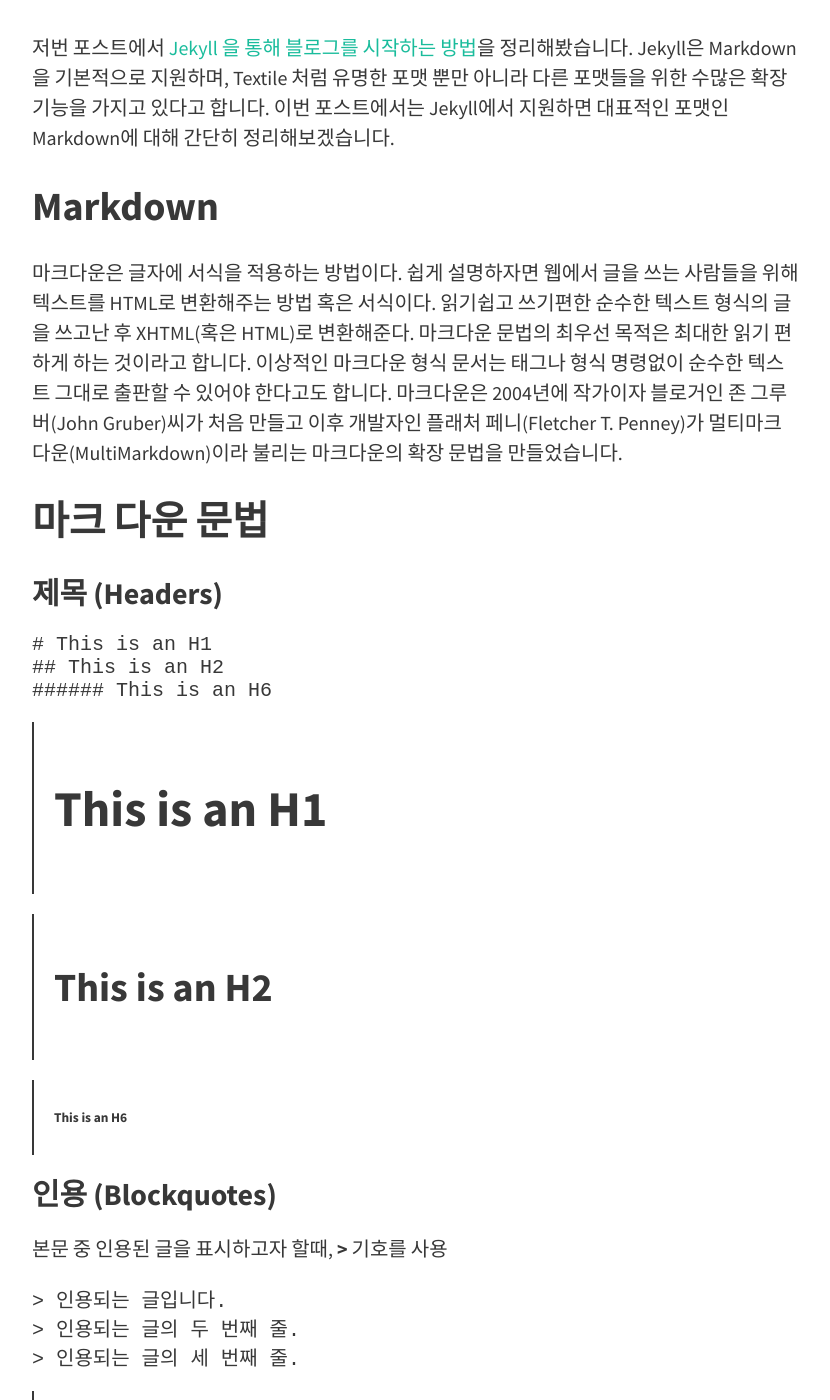
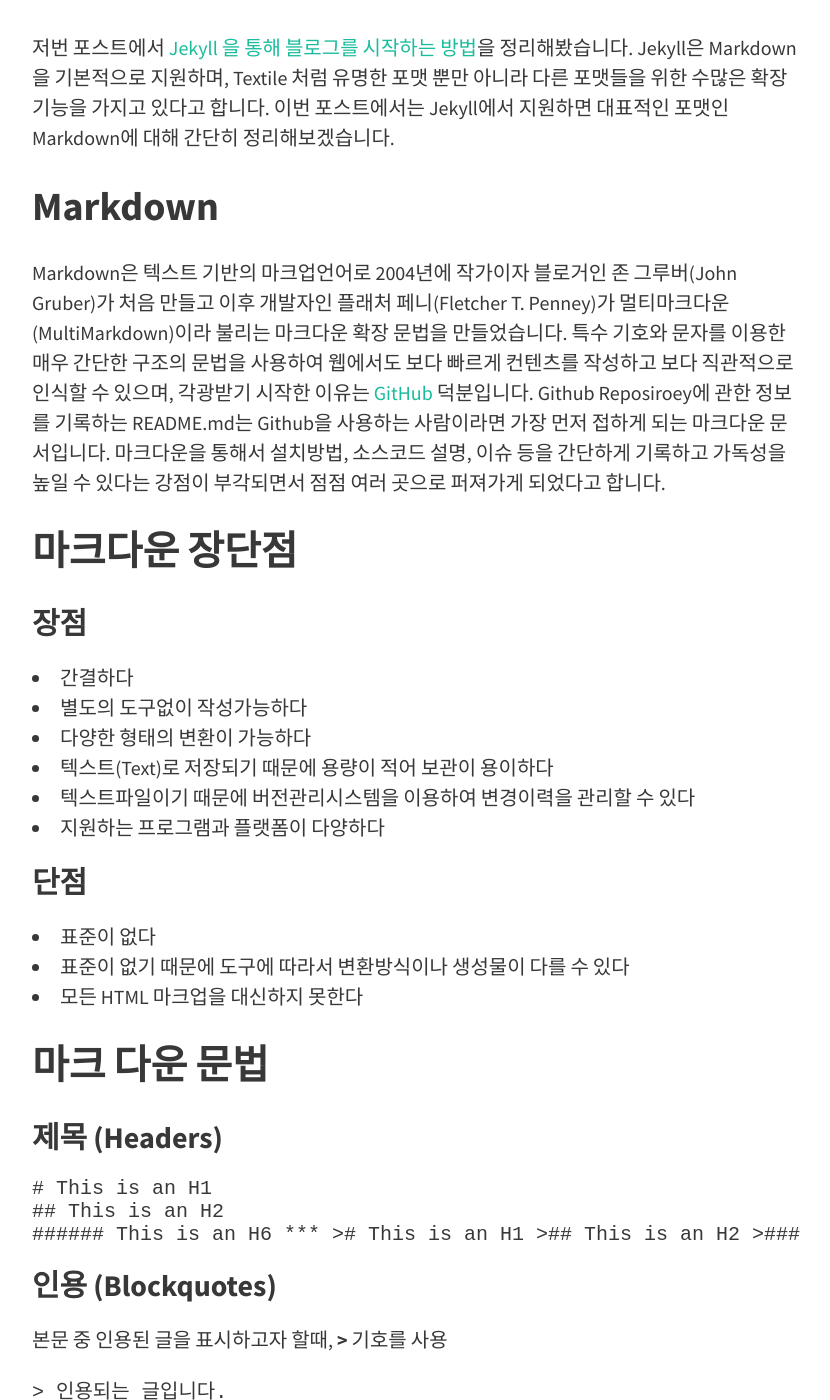
Before and after one commit to gizingun/gizingun.github.com, a Jekyll site: the page built from _posts/2017-09-20-markdown.md, in a window 1280 px wide and 1400 px high, scrolled down 284 px. Shown: the whole window, without its empty margins (224-1054 px from the left). Built offline with Jekyll 4.4.1, drawn with Linux system fonts in a browser that asks for light colours; nearby versions of some CDN libraries.

Commit message:
Markdown 포스트 내용 수정

```diff
--- a/_posts/2017-09-20-markdown.md
+++ b/_posts/2017-09-20-markdown.md
@@ -11,9 +11,28 @@ Jekyll은 Markdown을 기본적으로 지원하며, Textile 처럼 유명한 포
 
 ## Markdown
 
-마크다운은 글자에 서식을 적용하는 방법이다. 쉽게 설명하자면 웹에서 글을 쓰는 사람들을 위해 텍스트를 HTML로 변환해주는 방법 혹은 서식이다. 읽기쉽고 쓰기편한 순수한 텍스트 형식의 글을 쓰고난 후 XHTML(혹은 HTML)로 변환해준다.
-마크다운 문법의 최우선 목적은 최대한 읽기 편하게 하는 것이라고 합니다. 이상적인 마크다운 형식 문서는 태그나 형식 명령없이 순수한 텍스트 그대로 출판할 수 있어야 한다고도 합니다.
-마크다운은 2004년에 작가이자 블로거인 존 그루버(John Gruber)씨가 처음 만들고 이후 개발자인 플래처 페니(Fletcher T. Penney)가 멀티마크다운(MultiMarkdown)이라 불리는 마크다운의 확장 문법을 만들었습니다.
+Markdown은 텍스트 기반의 마크업언어로 2004년에 작가이자 블로거인 존 그루버(John Gruber)가 처음 만들고 이후 개발자인 플래처 페니(Fletcher T. Penney)가 멀티마크다운(MultiMarkdown)이라 불리는 마크다운 확장 문법을 만들었습니다.
+특수 기호와 문자를 이용한 매우 간단한 구조의 문법을 사용하여 웹에서도 보다 빠르게 컨텐츠를 작성하고 보다 직관적으로 인식할 수 있으며, 각광받기 시작한 이유는 [GitHub](https://github.com) 덕분입니다. Github Reposiroey에 관한 정보를 기록하는 README.md는 Github을 사용하는 사람이라면 가장 먼저 접하게 되는 마크다운 문서입니다.
+마크다운을 통해서 설치방법, 소스코드 설명, 이슈 등을 간단하게 기록하고 가독성을 높일 수 있다는 강점이 부각되면서 점점 여러 곳으로 퍼져가게 되었다고 합니다.
+
+
+## 마크다운 장단점
+
+### 장점
+
+* 간결하다
+* 별도의 도구없이 작성가능하다
+* 다양한 형태의 변환이 가능하다
+* 텍스트(Text)로 저장되기 때문에 용량이 적어 보관이 용이하다
+* 텍스트파일이기 때문에 버전관리시스템을 이용하여 변경이력을 관리할 수 있다
+* 지원하는 프로그램과 플랫폼이 다양하다
+
+### 단점
+
+* 표준이 없다
+* 표준이 없기 때문에 도구에 따라서 변환방식이나 생성물이 다를 수 있다
+* 모든 HTML 마크업을 대신하지 못한다
+
 
 ## 마크 다운 문법
 
@@ -22,12 +41,9 @@ Jekyll은 Markdown을 기본적으로 지원하며, Textile 처럼 유명한 포
 	# This is an H1
 	## This is an H2
 	###### This is an H6
-
-
+***
 ># This is an H1
-
 >## This is an H2
-
 >###### This is an H6
 
 ### 인용 (Blockquotes)
@@ -66,5 +82,6 @@ Jekyll은 Markdown을 기본적으로 지원하며, Textile 처럼 유명한 포
 
 # 참고
 
-[Jekyll Docs](https://jekyllrb-ko.github.io/docs/posts/)
-[존 그루버 마크다운 페이지 번역](https://nolboo.kim/blog/2013/09/07/john-gruber-markdown/)
+* [Jekyll Docs](https://jekyllrb-ko.github.io/docs/posts/)
+
+* [존 그루버 마크다운 페이지 번역](https://nolboo.kim/blog/2013/09/07/john-gruber-markdown/)
```
